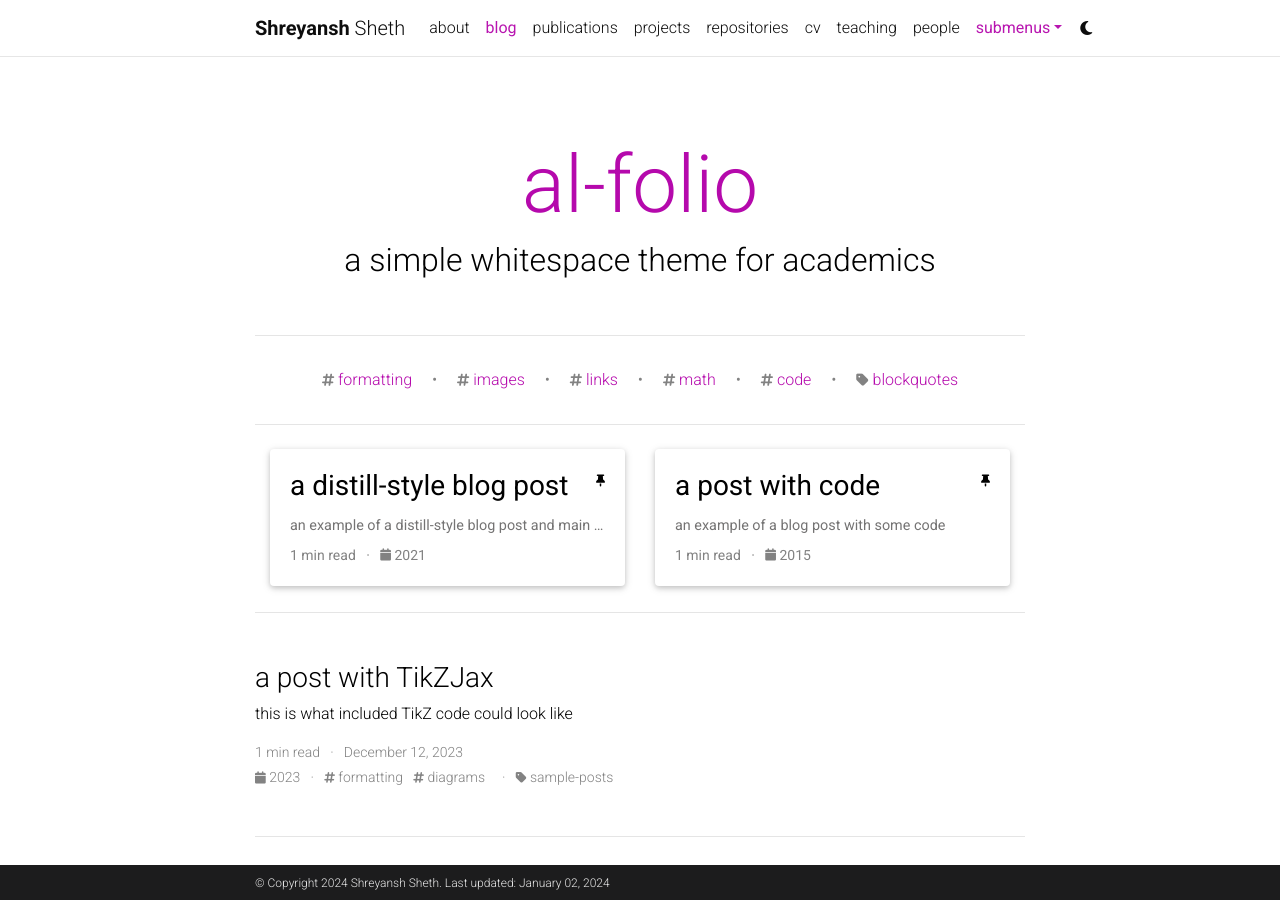
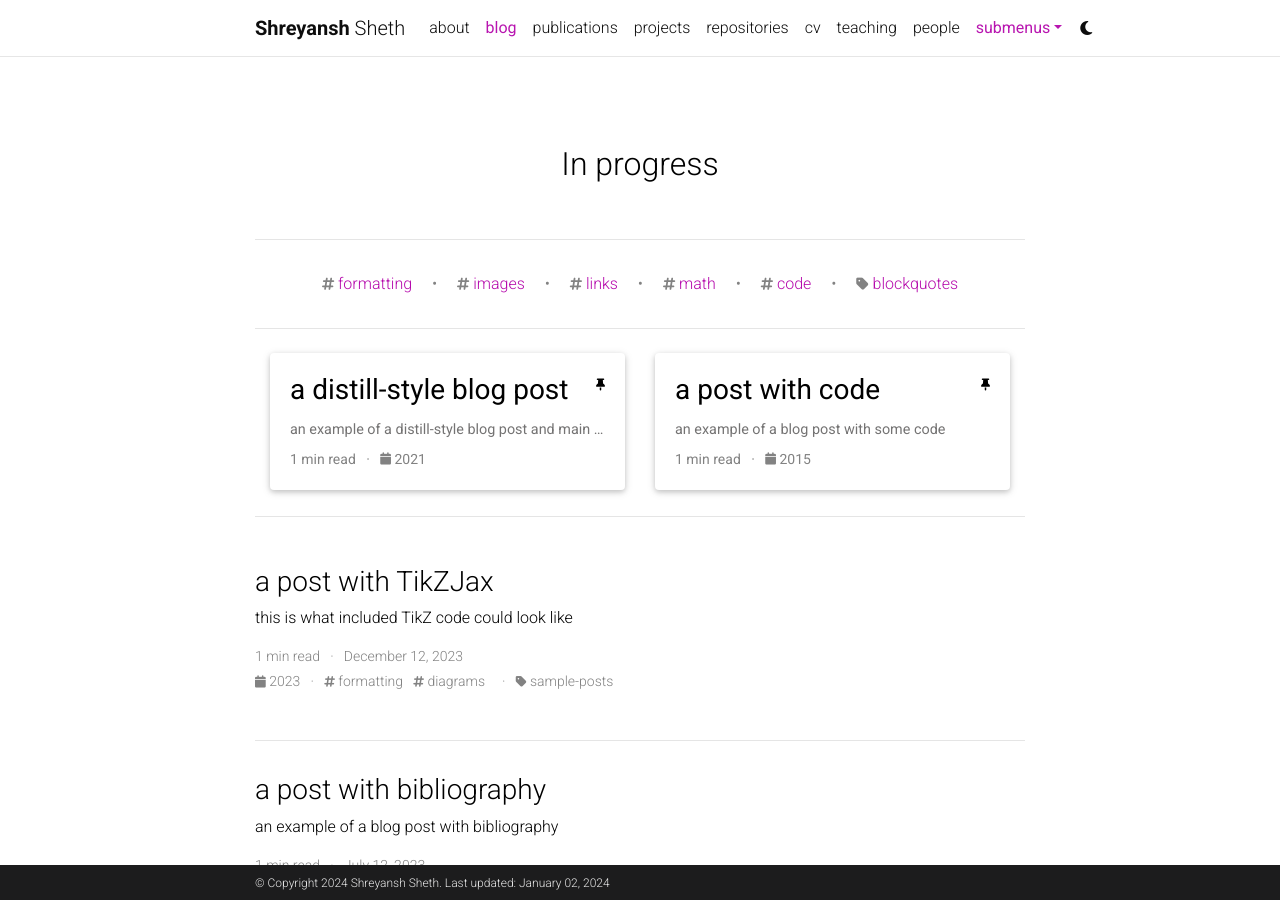
Before and after one commit to Shreyansh-5/Shreyansh-5.github.io, a Jekyll site: the page built from _pages/blog.md, in a window 1280 px wide and 900 px high. Built offline with Jekyll 4.4.1, drawn with Linux system fonts in a browser that asks for light colours; the list of posts is cut into pages by our own code; comment, search, counter and statistics services are not loaded; a style sheet for code colours, icons or effects is not loaded.

Commit message:
Update _config.yml

```diff
--- a/_config.yml
+++ b/_config.yml
@@ -118,8 +118,8 @@
 # Blog
 # -----------------------------------------------------------------------------
 
-blog_name: al-folio # blog_name will be displayed in your blog page
-blog_description: a simple whitespace theme for academics
+blog_name: # al-folio # blog_name will be displayed in your blog page
+blog_description: In progress
 permalink: /blog/:year/:title/
 
 # Pagination
```
